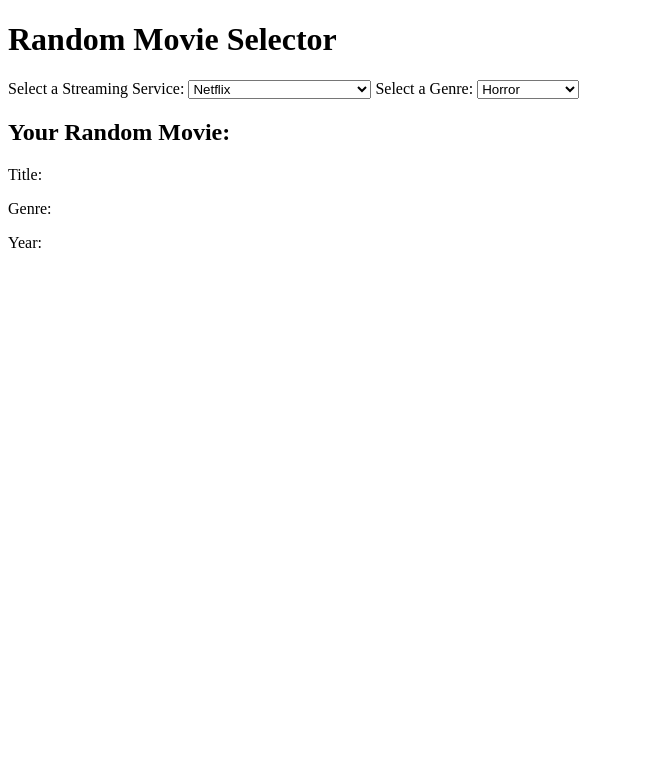
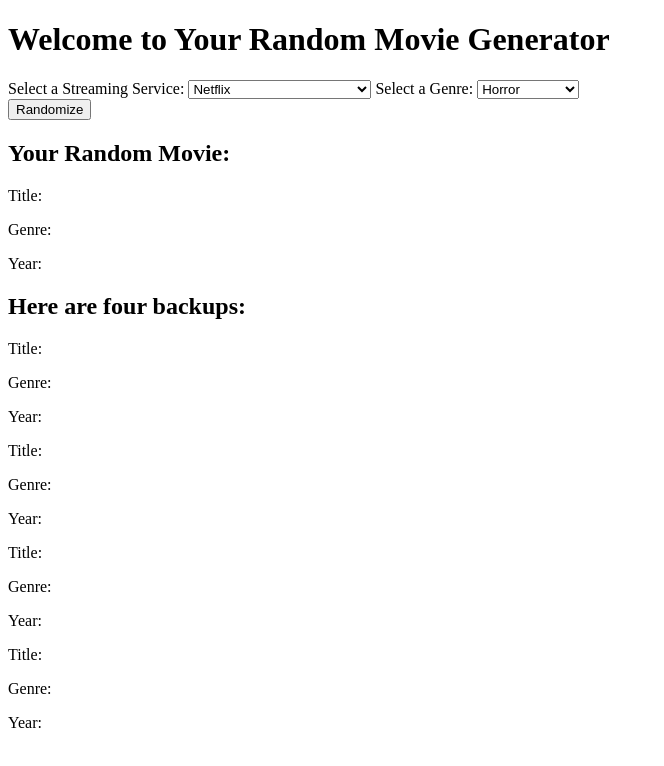
Before and after one commit to Beezershons/Cinemadness, a plain HTML site: page index.html in a window 1280 px wide. Shown: the whole page, without its empty margins (0-664 px from the left). Drawn offline with Linux system fonts and the light colour scheme.

Commit message:
Added numerous features to the originial commit

```diff
--- a/index.html
+++ b/index.html
@@ -7,7 +7,7 @@
   </head>
 
   <body>
-    <h1>Random Movie Selector</h1>
+    <h1>Welcome to Your Random Movie Generator</h1>
     <div class="dropDowns">
       <label for="streamingService">Select a Streaming Service:</label>
       <select id="streamingService">
@@ -15,11 +15,13 @@
         <option value="Amazon Prime">Amazon Prime Video</option>
         <option value="Hulu">Hulu</option>
         <option value="DisneyPlus">Disney+</option>
-      <option value="Austin Texas Public Library">Austin Texas Public Library</option>
+        <option value="Austin Texas Public Library">
+          Austin Texas Public Library
+        </option>
       </select>
 
       <label for="genreChoices">Select a Genre:</label>
-    <select id="pickGenre">
+      <select id="genreChoices">
         <option value="horror">Horror</option>
         <option value="comedy">Comedy</option>
         <option value="romCom">RomCom</option>
@@ -31,6 +33,10 @@
       </select>
     </div>
 
+    <div>
+      <button>Randomize</button>
+    </div>
+
     <div id="randomMovie">
       <h2>Your Random Movie:</h2>
       <div id="movieCover"></div>
@@ -39,5 +45,28 @@
       <p id="movieYear">Year:</p>
     </div>
 
+    <div id="otherOptions">
+      <h2>Here are four backups:</h2>
+      <div id="randomMoviePlaceholder-1">
+        <p id="movieTitle-1">Title:</p>
+        <p id="movieGenre-1">Genre:</p>
+        <p id="movieYear-1">Year:</p>
+      </div>
+      <div id="randomMoviePlaceholder-2">
+        <p id="movieTitle-2">Title:</p>
+        <p id="movieGenre-2">Genre:</p>
+        <p id="movieYear-2">Year:</p>
+      </div>
+      <div id="randomMoviePlaceholder-3">
+        <p id="movieTitle-3">Title:</p>
+        <p id="movieGenre-3">Genre:</p>
+        <p id="movieYear-3">Year:</p>
+      </div>
+      <div id="randomMoviePlaceholder-4">
+        <p id="movieTitle-4">Title:</p>
+        <p id="movieGenre-4">Genre:</p>
+        <p id="movieYear-4">Year:</p>
+      </div>
+    </div>
   </body>
 </html>
```
Lines whose indentation alone changed are shown as unchanged.
